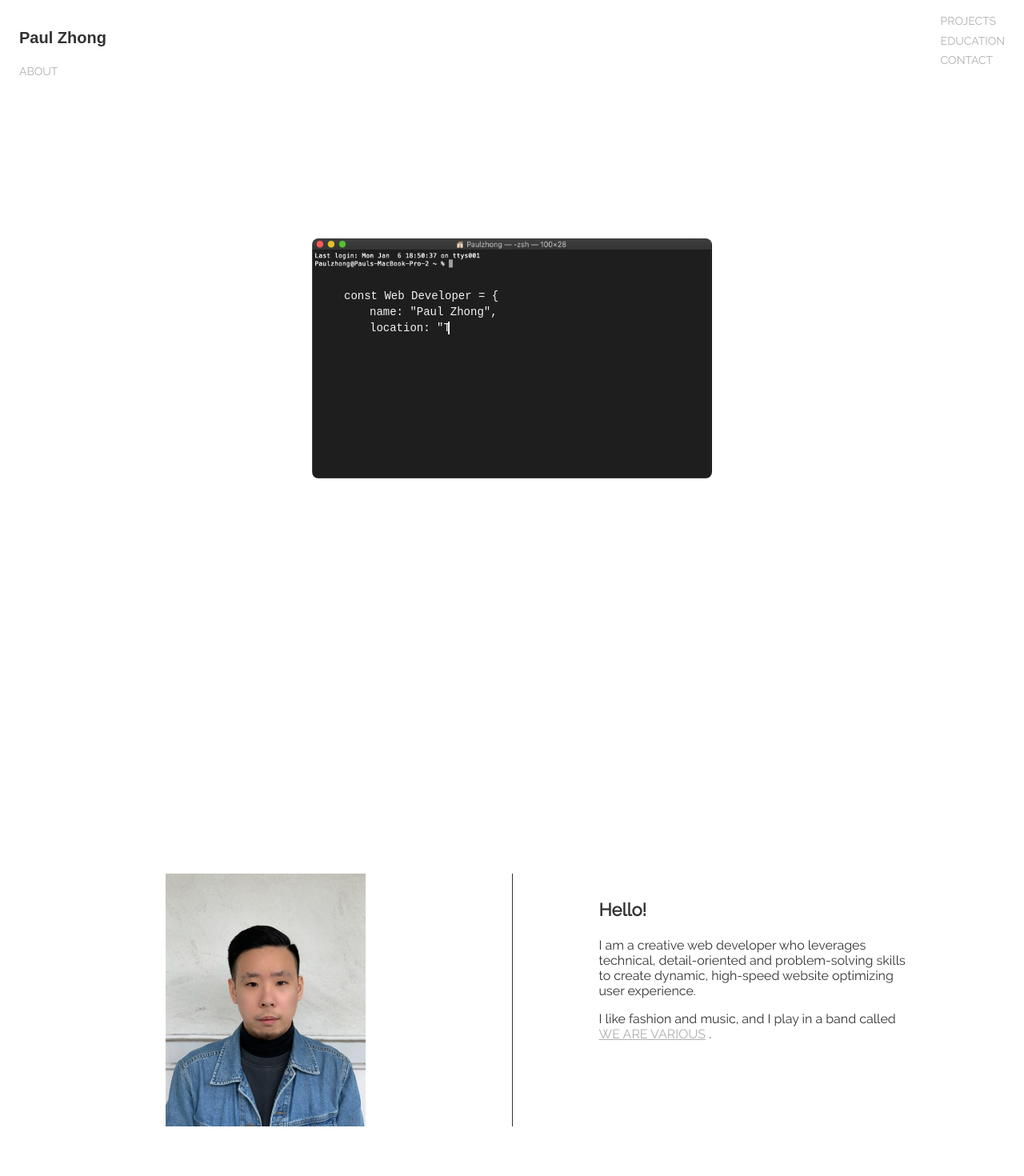
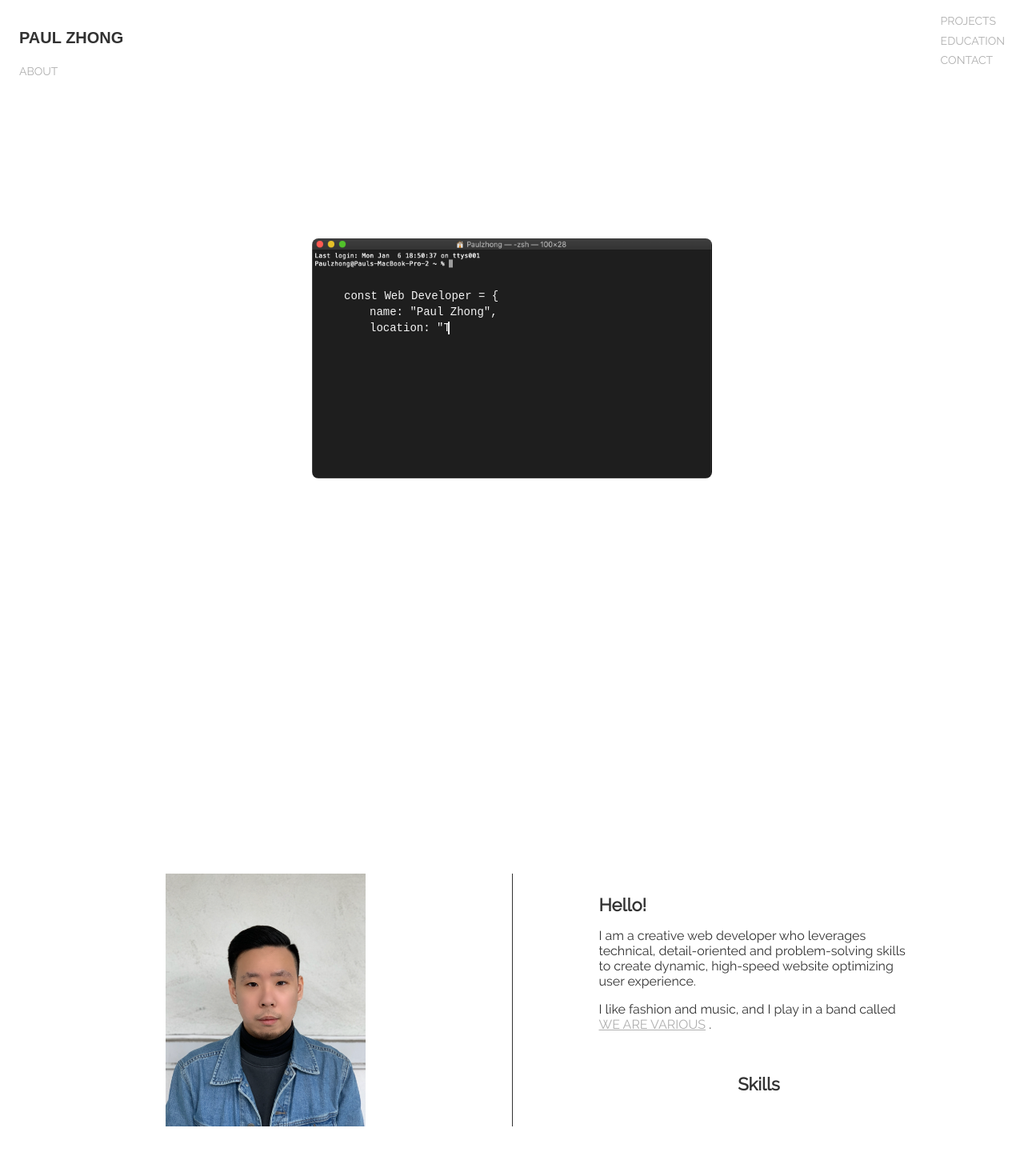
Before and after one commit to Paulzhong-web/portfolio, a React (Create React App) app: page / in a window 1280 px wide. Shown: the top 1470 px of the page at 80% size. Built offline with nearby package versions, Linux system fonts and the light colour scheme.

Commit message:
minor fix on modal size

```diff
--- a/src/Components/About/About.js
+++ b/src/Components/About/About.js
@@ -15,10 +15,13 @@ const About = () => {
                         <img src={PaulPhoto} className="about__img" alt="Paul Zhong"/>
                     </div>
                     <div className="about__info--wrap">
-                        <div className="about__info--top">
+                        <div className="about__info">
                             <p className="about__info--text about__title">Hello!</p>
                             <p className="about__info--text">I am a creative web developer who leverages technical, detail-oriented and problem-solving skills to create dynamic, high-speed website optimizing user experience.</p>
                             <p className="about__info--text">I like fashion and music, and I play in a band called <span className="about__band" onClick={toggleModal}>WE ARE VARIOUS</span> .</p>
+                        </div>
+                        <div className="about__info">
+                            <p className="about__info--text about__title">Skills</p>
                         </div>
                     </div>
 
--- a/src/Components/About/About.scss
+++ b/src/Components/About/About.scss
@@ -48,7 +48,7 @@
         }
     }
 
-    &__info--top {
+    &__info {
         padding: 10px 20px;
     }
 
@@ -67,10 +67,13 @@
     &__title {
         font-size: 18px;
         font-weight: bold;
+        margin: 14px 0;
         @include tablet {
+            margin: 16px 0;
             font-size: 22px;
         }
         @include desktop {
+            margin: 18px 0;
             font-size: 24px;
         }
     }
@@ -97,10 +100,14 @@
         width: 350px;
     }
     @include tablet {
-        width: 500px;
+        width: 600px;
         height: 200px;
         flex-wrap: nowrap;
         justify-content: space-evenly;
+    }
+    @include desktop {
+        width: 800px;
+        height: 300px;
     }
 
     &__icon {
@@ -120,11 +127,21 @@
             width: 37px;
             height: 37px;
         }
+        @include desktop {
+            width: 45px;
+            height: 45px;
+        }
     }
 
     &__text {
         font-size: 14px;
         color: $text-color;
+        @include tablet {
+            font-size: 16px;
+        }
+        @include desktop {
+            font-size: 18px;
+        }
     }
 
     &__text:hover {
--- a/src/Components/About/modal.css
+++ b/src/Components/About/modal.css
@@ -193,7 +193,7 @@
 
   @media (min-width: 576px) {
     .modal-dialog {
-      max-width: 500px;
+      /* max-width: 500px; */
       margin: 1.75rem auto;
     }
     .modal-dialog-scrollable {
--- a/src/Components/Nav/Nav.js
+++ b/src/Components/Nav/Nav.js
@@ -22,7 +22,7 @@ export class Nav extends Component {
                             className="navBar__list-item-tab logo"
                             onClick={() => animateScroll.scrollToTop()}
                         >
-                            Paul Zhong
+                            PAUL ZHONG
                         </p>
                     </li>
                     <li className="navBar__list-item">
```
